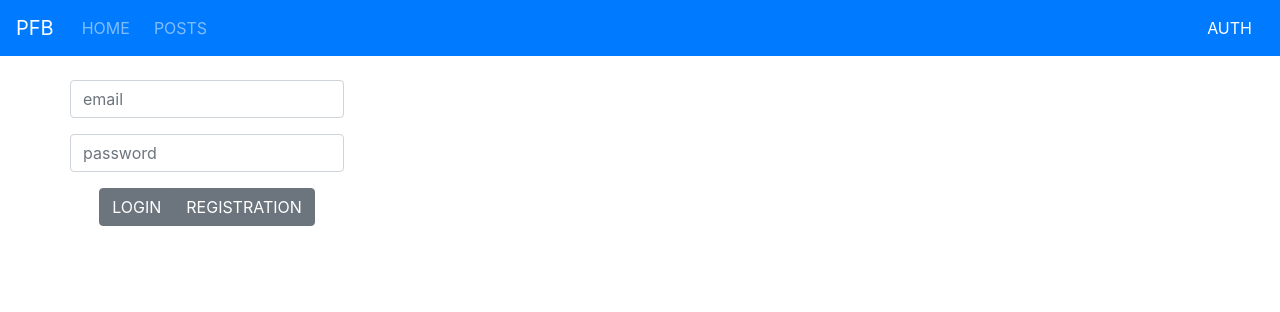
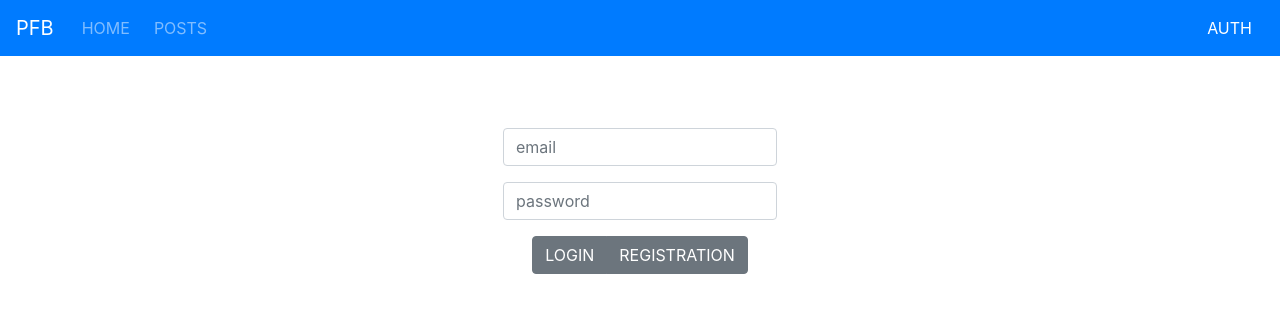
Before and after one commit to costaline/posts-firebase, a React app: page /auth in a window 1280 px wide. Shown: the top 312 px of the page. Built offline with nearby package versions, Linux system fonts and the light colour scheme.

Commit message:
update auth-page

```diff
--- a/src/app/routes/auth-page/auth-page.jsx
+++ b/src/app/routes/auth-page/auth-page.jsx
@@ -121,7 +121,7 @@ class AuthPage extends Component {
     const { email, password } = this.state;
 
     return (
-      <>
+      <div className="mx-auto mt-5">
         {requesting && !error && <Loader />}
         {error && (
           <AuthError
@@ -140,7 +140,7 @@ class AuthPage extends Component {
             controlPassword={password}
           />
         )}
-      </>
+      </div>
     );
   }
 }
```
